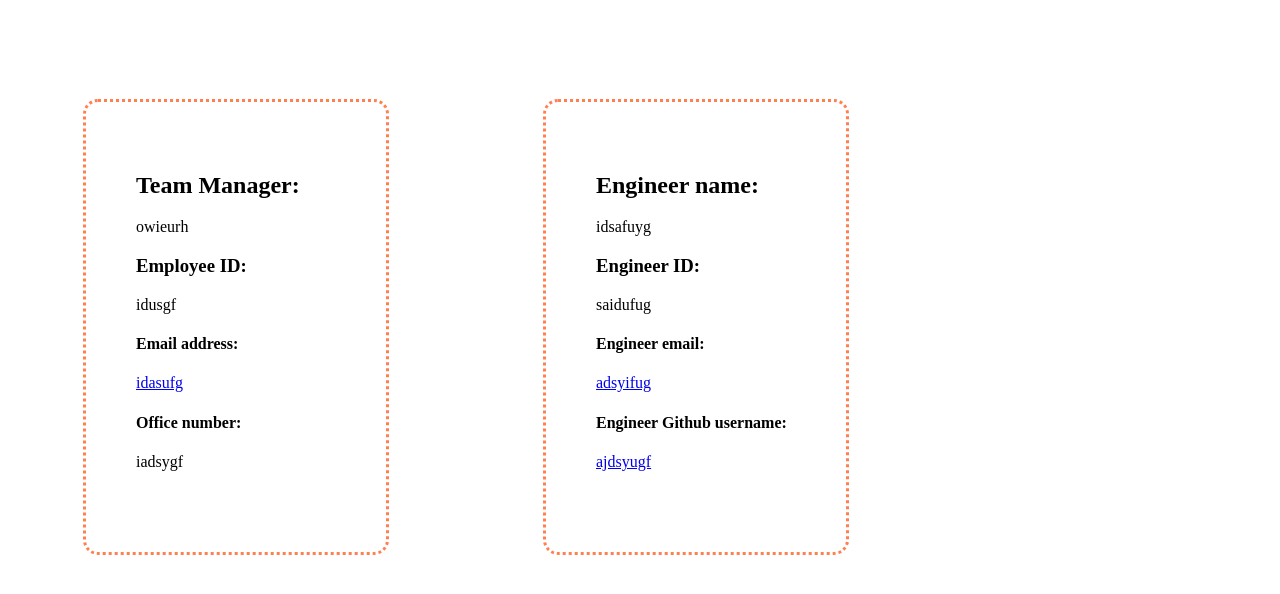
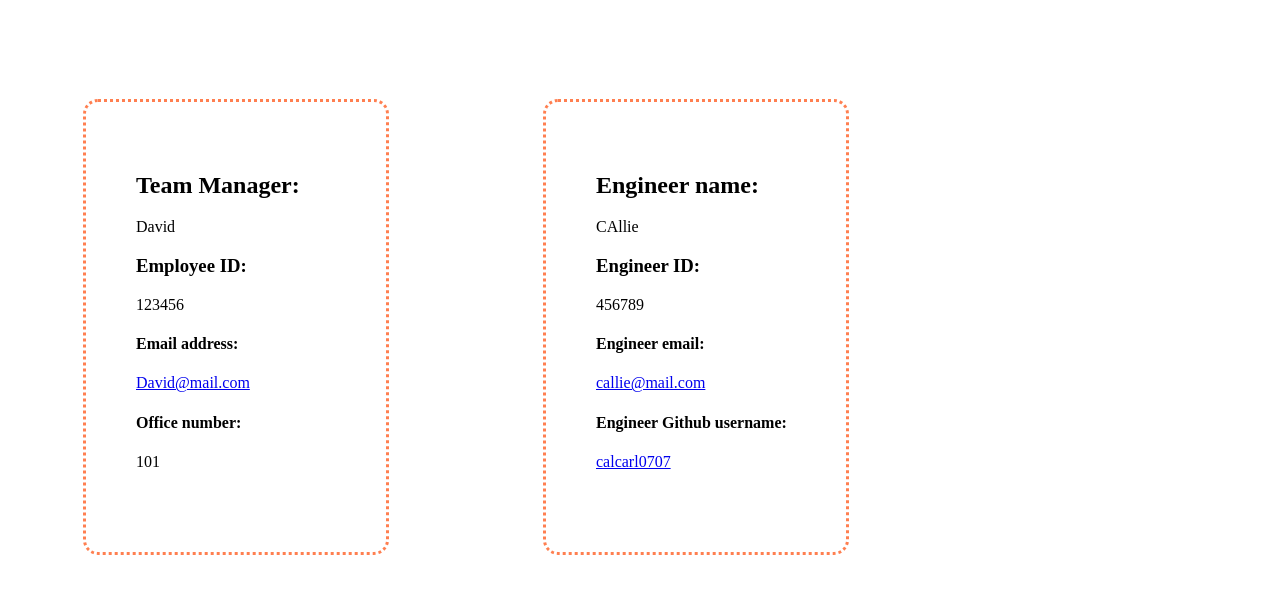
Before and after one commit to CalCar0707/W10C-profilegen, a website: page Develop/index.html in a window 1280 px wide. Shown: the part 120-714 px from the top of the page. Drawn offline with Linux system fonts and the light colour scheme.

Commit message:
completed ReadMe

```diff
--- a/Develop/index.html
+++ b/Develop/index.html
@@ -10,20 +10,19 @@
 
     <h1> My Team</h1>
 
-   <section class="infocard" id="manager"> <h2>Team Manager:</h2> owieurh
+   <section class="infocard" id="manager"> <h2>Team Manager:</h2> David
 
-    <h3>Employee ID:</h3> idusgf
+    <h3>Employee ID:</h3> 123456
 
-    <h4>Email address:</h4> <a href="mailto:idasufg">idasufg</a>
+    <h4>Email address:</h4> <a href="mailto:David@mail.com">David@mail.com</a>
 
 
-    <h4>Office number:</h4>iadsygf </section>
+    <h4>Office number:</h4>101 </section>
+     <section class="infocard" id="engineer"><h2>Engineer name:</h2> CAllie
 
-     <section class="infocard" id="engineer"><h2>Engineer name:</h2> idsafuyg
+    <h3>Engineer ID:</h3> 456789
 
-    <h3>Engineer ID:</h3> saidufug
+    <h4>Engineer email:</h4> <a href="mailto:callie@mail.com">callie@mail.com</a>
 
-    <h4>Engineer email:</h4> <a href="mailto:adsyifug">adsyifug</a>
-
-    <h4>Engineer Github username:</h4> <a href="https://github.com/ajdsyugf">ajdsyugf</a>
+    <h4>Engineer Github username:</h4> <a href="https://github.com/calcarl0707">calcarl0707</a>
     </section>
```
Also changed, not shown: Develop/utils/Screenshot 2023-01-10 205754.png (added), README.md.
